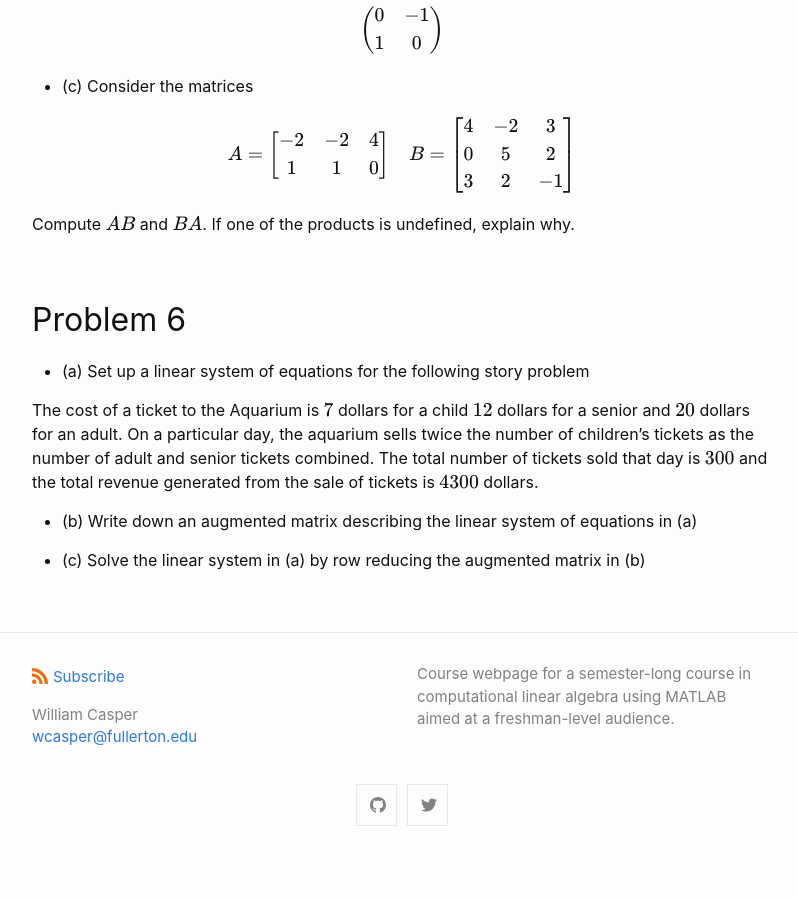
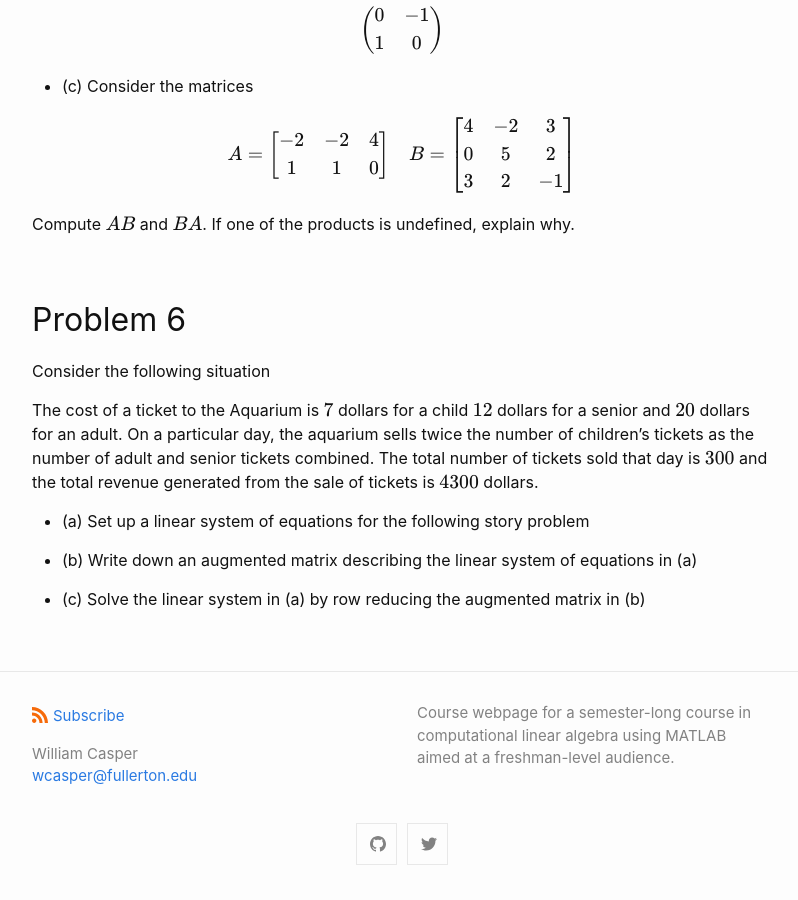
Before and after one commit to wcasper/math107spring2021, a Jekyll site: the page built from _exams/exam2/written-portion.md, in a window 1280 px wide and 900 px high, scrolled down 1636 px. Shown: the whole window, without its empty margins (238-1036 px from the left). Built offline with Jekyll 4.4.1, drawn with Linux system fonts in a browser that asks for light colours; before the commit the page ends 2497 px from its top, so only the background shows below that.

Commit message:
changed problem

```diff
--- a/_exams/exam2/written-portion.md
+++ b/_exams/exam2/written-portion.md
@@ -65,12 +65,15 @@ Compute $$AB$$ and $$BA$$.  If one of the products is undefined, explain why.
 
 ## Problem 6
 
-* (a) Set up a linear system of equations for the following story problem
+Consider the following situation
 
 The cost of a ticket to the Aquarium is $$7$$ dollars for a child $$12$$ dollars for a senior and $$20$$ dollars for an adult.
 On a particular day, the aquarium sells twice the number of children's tickets as the number of adult and senior tickets combined.
 The total number of tickets sold that day is $$300$$ and the total revenue generated from the sale of tickets is $$4300$$ dollars.
 
+
+* (a) Set up a linear system of equations for the following story problem
+
 * (b) Write down an augmented matrix describing the linear system of equations in (a)
 
 * (c) Solve the linear system in (a) by row reducing the augmented matrix in (b)
```
